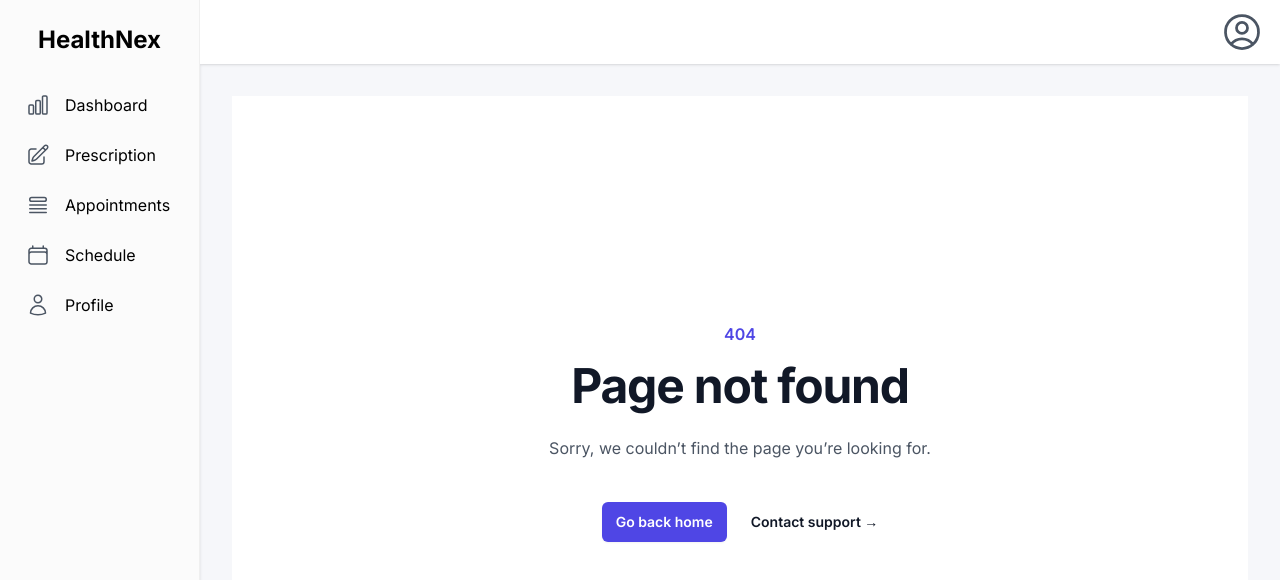
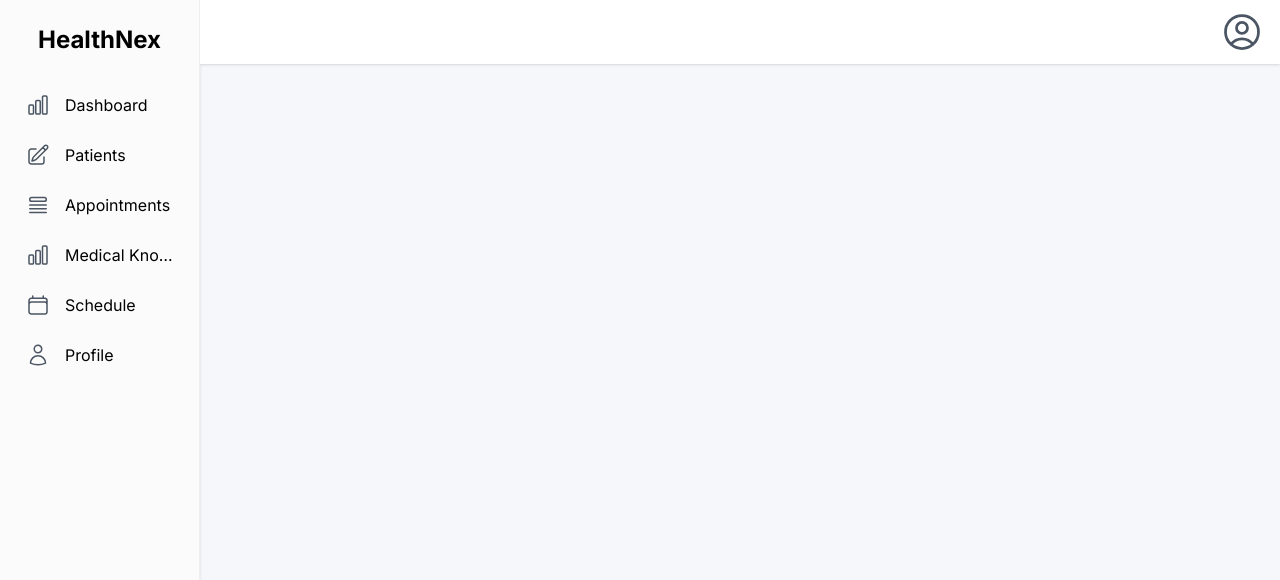
Before and after one commit to Shreshth12349/healthnex-frontend, a Next.js app: page /patients in a window 1280 px wide. Before the commit this address had no page. Shown: the top 580 px of the page. Built offline with nearby package versions, Linux system fonts and the light colour scheme.

Commit message:
yo guess whos back

```diff
--- /dev/null
+++ b/src/app/patients/page.tsx
@@ -0,0 +1,11 @@
+
+
+const page = () => {
+  return (
+    <div className="flex flex-col gap-6">
+
+    </div>
+  );
+};
+
+export default page;
--- a/src/components/MainSidebar.tsx
+++ b/src/components/MainSidebar.tsx
@@ -41,30 +41,36 @@ export default function MainSidebar() {
         </MenuItem>
         <MenuItem
           icon={<PencilSquareIcon className="h-6 w-6 stroke-gray-600" />}
-          component={<Link href={"/"} />}
+          component={<Link href={"/patients"} />}
           onClick={() => setIsOpen(!isOpen)}
         >
-          Prescription
+          Patients
         </MenuItem>
-        {openSidebar && isOpen && (
-          <ul>
-            <Link href={"/prescription/admin"}>
-              <li className="flex justify-center hover:bg-gray-100 text-sm py-2 cursor-pointer">
-                Admin Access
-              </li>
-            </Link>
-            <Link href={"/prescription/user"}>
-              <li className="flex justify-center hover:bg-gray-100 text-sm py-2 cursor-pointer">
-                User Access
-              </li>
-            </Link>
-          </ul>
-        )}
+        {/*{openSidebar && isOpen && (*/}
+        {/*  <ul>*/}
+        {/*    <Link href={"/prescription/admin"}>*/}
+        {/*      <li className="flex justify-center hover:bg-gray-100 text-sm py-2 cursor-pointer">*/}
+        {/*        Admin Access*/}
+        {/*      </li>*/}
+        {/*    </Link>*/}
+        {/*    <Link href={"/prescription/user"}>*/}
+        {/*      <li className="flex justify-center hover:bg-gray-100 text-sm py-2 cursor-pointer">*/}
+        {/*        User Access*/}
+        {/*      </li>*/}
+        {/*    </Link>*/}
+        {/*  </ul>*/}
+        {/*)}*/}
         <MenuItem
           icon={<QueueListIcon className="h-6 w-6 stroke-gray-600" />}
           component={<Link href={"/appointments"} />}
         >
           Appointments
+        </MenuItem>
+        <MenuItem
+          icon={<ChartBarIcon className="h-6 w-6 stroke-gray-600" />}
+          component={<Link href={"/appointments"} />}
+        >
+          Medical Knowledge Base
         </MenuItem>
         <MenuItem
           icon={<CalendarIcon className="h-6 w-6 stroke-gray-600" />}
--- /dev/null
+++ b/src/components/SearchBar.tsx
@@ -0,0 +1,22 @@
+import { useState } from 'react';
+import { MagnifyingGlassIcon } from '@heroicons/react/24/outline';
+
+interface SearchBarProps {
+  placeholder?: string;
+}
+
+export default function SearchBar({ placeholder = 'Search' }: SearchBarProps) {
+  const [searchQuery, setSearchQuery] = useState<string>('');
+
+  return (
+    <div className="h-8 bg-gray-200 flex flex-row rounded-full w-50 items-center p-2">
+      <MagnifyingGlassIcon height={24} color={'grey'} />
+      <input
+        value={searchQuery}
+        onChange={(e: React.ChangeEvent<HTMLInputElement>) => setSearchQuery(e.target.value)}
+        placeholder={placeholder}
+        className="outline-none border-none bg-transparent focus:border-none focus:ring-0 rounded-full"
+      />
+    </div>
+  );
+}
```
